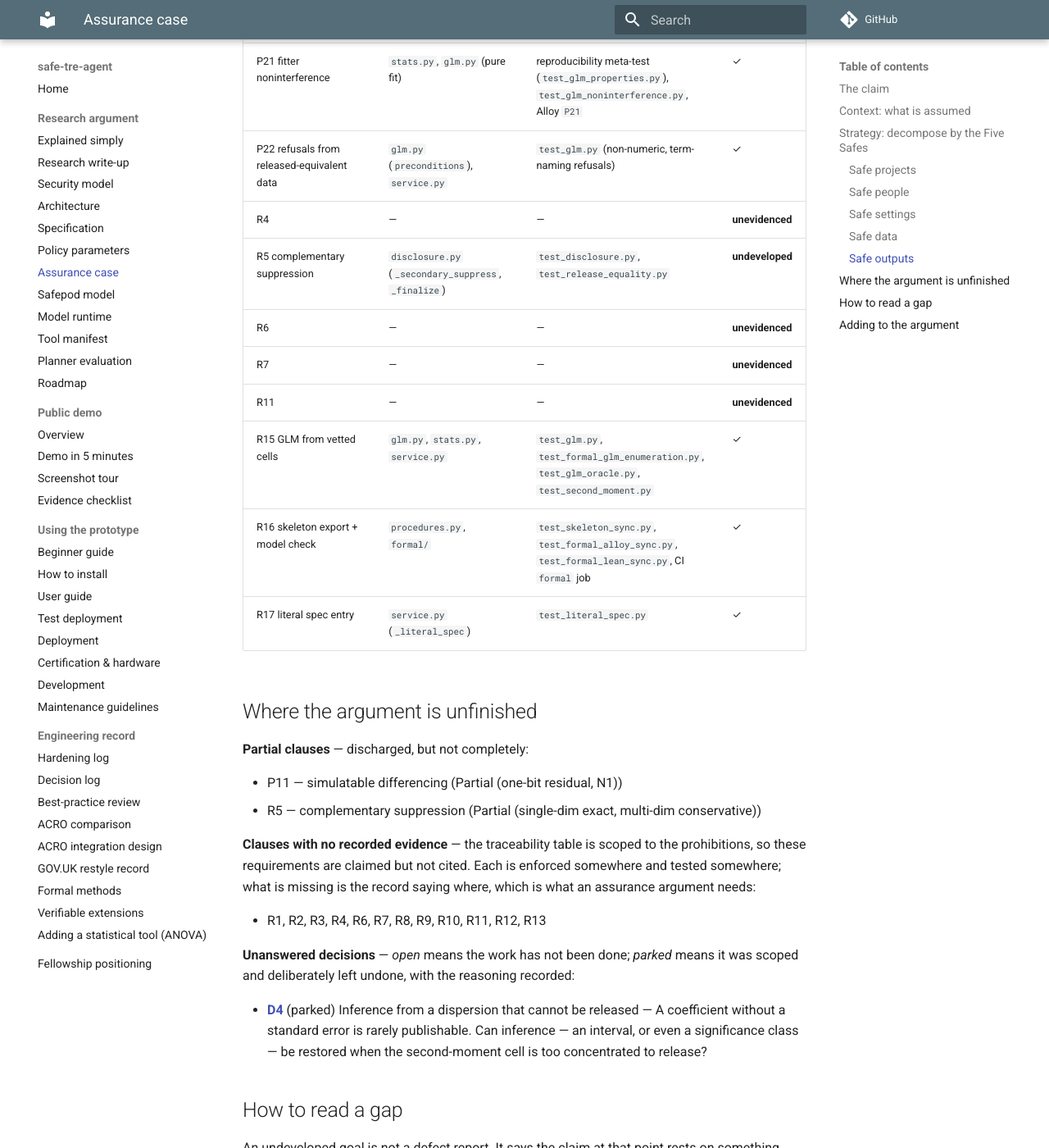
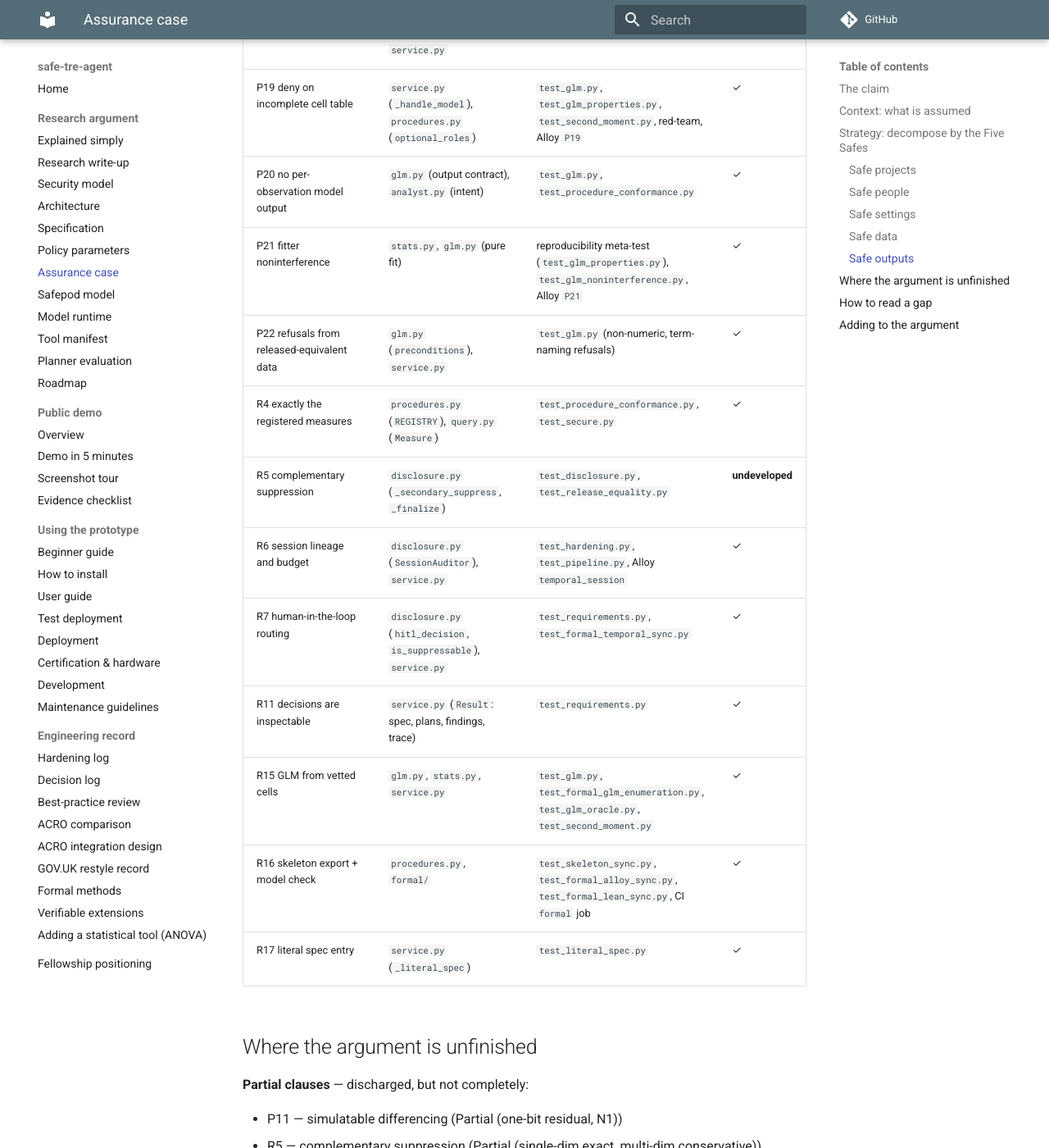
Before and after one commit to wadelab/safe-tre-agent, an MkDocs documentation site: the page built from docs/assurance-case.md, in a window 1280 px wide and 1400 px high, scrolled down 3932 px. Shown: the whole window at 82% size. Built offline with MkDocs 1.6.1 and Material for MkDocs 9.7.7, drawn with Linux system fonts in a browser that asks for light colours; comment, search, counter and statistics services are not loaded; some of the changed text lies outside the part shown.

Commit message:
Every clause has evidence now, and one of them turned out not to be met
The assurance case had surfaced twelve requirements the specification asserts
with nothing in the traceability table carrying them — the table having been
scoped to the prohibitions. Writing those rows meant finding the evidence
rather than assuming it, and three clauses turned out not to have any.

R7 is the human-in-the-loop routing, and hitl_decision IS the clause: every
finding passes through it, this round's suppressable work re-routed what
reaches it, and nothing tested it directly. R3's memory and thread caps were
never asserted; only the row cap was, incidentally, by the SafeSQL shape
tests.

R11 was not a missing test but a missing feature. It requires the validated
spec, the compiled SQL plan, the findings and the trace to be inspectable for
a decision; three were available and the plan was exposed nowhere, so a MUST
clause was quietly unmet. Result.plans now carries it — one entry, or one per
design-cell table for a model, and present on denials too, since an analyst
told no is owed the plan that would have run. Showing it is safe by the same
property the SafeSQL proof establishes: every value is bound, so the string
names allowlisted columns and nothing an analyst did not supply. A test
asserts exactly that.

Attaching it also caught its own bug: the model path's deny() closure can fire
on a fidelity refusal before any aggregate is planned, so `plans` had to be
bound before the closure rather than where the aggregates are compiled.

test_every_clause_has_a_traceability_row closes the hole for good. A clause may
be Partial, but it may not be unaccounted for.

```diff
--- a/docs/assurance-case.md
+++ b/docs/assurance-case.md
@@ -49,8 +49,8 @@ the argument is honest about being incomplete rather than quiet about it.
 | P1 no code/SQL execution | `query.py`, `service.py` | `test_secure.py` | ✓ |
 | P2 no row-level output | `engine.py` (aggregate-only views) | `test_secure.py`, `test_invariants.py` | ✓ |
 | P10 non-numeric refusals | `disclosure.py` (`SessionAuditor`) | `test_hardening.py` | ✓ |
-| R1 | — | — | **unevidenced** |
-| R12 | — | — | **unevidenced** |
+| R1 natural-language request to untrusted spec | `service.py` (`handle`), `planner.py` | `test_pipeline.py`, `test_secure.py` | ✓ |
+| R12 red-team harness | `redteam/run_redteam.py`, `redteam/attacks.yaml` | CI job `test` (fails the build on any regression) | ✓ |
 
 ### Safe people
 
@@ -60,7 +60,7 @@ the argument is honest about being incomplete rather than quiet about it.
 |---|---|---|---|
 | P13 identity/channel coupling | `identity.py`, `channel.py` | `test_hardening.py`, `test_web.py` | ✓ |
 | P14 channel + allowlist gate | `channel.py`, `identity.py`, `app.py` | `test_web.py`, `test_schema.py` | ✓ |
-| R10 | — | — | **unevidenced** |
+| R10 channel and allowlist on every path | `safetre_web/channel.py`, `identity.py`, `app.py` | `test_web.py`, `test_hardening.py` | ✓ |
 
 ### Safe settings
 
@@ -73,9 +73,9 @@ the argument is honest about being incomplete rather than quiet about it.
 | P12 safe marginals & schema | `engine.py`, `manifest.py`, `schema.py` | `test_schema.py`, `test_hardening.py` | ✓ |
 | P15 tamper-evident audit | `audit.py` (HMAC chain) | `test_secure.py` | ✓ |
 | P16 concurrency serialisation | `session.py`, `app.py` | `test_hardening.py`, Alloy `temporal_session` | ✓ |
-| R3 | — | — | **unevidenced** |
-| R8 | — | — | **unevidenced** |
-| R13 | — | — | **unevidenced** |
+| R3 read-only SQL under resource caps | `engine.py` (`compile_query`, `MEMORY_LIMIT`, `THREADS`, `ROW_CAP`) | `test_formal_enumeration.py`, `test_procedure_conformance.py`, `test_requirements.py` | ✓ |
+| R8 HMAC-chained audit and verification | `audit.py`, `safetre_web/app.py` | `test_secure.py`, `test_web.py` | ✓ |
+| R13 no silent fallback to the mock planner | `llm.py` (`resolve_planner_mode`) | `test_llm.py` | ✓ |
 
 ### Safe data
 
@@ -87,8 +87,8 @@ the argument is honest about being incomplete rather than quiet about it.
 | P4 internal variables never leave | `query.py`, `engine.py` | `test_secure.py`, Lean `P4` | ✓ |
 | P5 minimum donor count | `disclosure.py`, `engine.py` (`n_donors`) | `test_secure.py`, `test_disclosure.py` | ✓ |
 | P6 dominance / influence | `disclosure.py`, `engine.py` | `test_secure.py`, `test_disclosure.py` | ✓ |
-| R2 | — | — | **unevidenced** |
-| R9 | — | — | **unevidenced** |
+| R2 validate before execution | `query.py` (`QuerySpec`), `service.py` | `test_secure.py`, `test_query_properties.py`, `test_formal_enumeration.py` | ✓ |
+| R9 published metadata contracts | `manifest.py`, `schema.py`, `engine.py` (`marginal_donor_counts`) | `test_manifest.py`, `test_schema.py` | ✓ |
 | R14 procedure registry | `procedures.py` | `test_procedure_conformance.py` | ✓ |
 
 ### Safe outputs
@@ -105,11 +105,11 @@ the argument is honest about being incomplete rather than quiet about it.
 | P20 no per-observation model output | `glm.py` (output contract), `analyst.py` (intent) | `test_glm.py`, `test_procedure_conformance.py` | ✓ |
 | P21 fitter noninterference | `stats.py`, `glm.py` (pure fit) | reproducibility meta-test (`test_glm_properties.py`), `test_glm_noninterference.py`, Alloy `P21` | ✓ |
 | P22 refusals from released-equivalent data | `glm.py` (`preconditions`), `service.py` | `test_glm.py` (non-numeric, term-naming refusals) | ✓ |
-| R4 | — | — | **unevidenced** |
+| R4 exactly the registered measures | `procedures.py` (`REGISTRY`), `query.py` (`Measure`) | `test_procedure_conformance.py`, `test_secure.py` | ✓ |
 | R5 complementary suppression | `disclosure.py` (`_secondary_suppress`, `_finalize`) | `test_disclosure.py`, `test_release_equality.py` | **undeveloped** |
-| R6 | — | — | **unevidenced** |
-| R7 | — | — | **unevidenced** |
-| R11 | — | — | **unevidenced** |
+| R6 session lineage and budget | `disclosure.py` (`SessionAuditor`), `service.py` | `test_hardening.py`, `test_pipeline.py`, Alloy `temporal_session` | ✓ |
+| R7 human-in-the-loop routing | `disclosure.py` (`hitl_decision`, `is_suppressable`), `service.py` | `test_requirements.py`, `test_formal_temporal_sync.py` | ✓ |
+| R11 decisions are inspectable | `service.py` (`Result`: spec, plans, findings, trace) | `test_requirements.py` | ✓ |
 | R15 GLM from vetted cells | `glm.py`, `stats.py`, `service.py` | `test_glm.py`, `test_formal_glm_enumeration.py`, `test_glm_oracle.py`, `test_second_moment.py` | ✓ |
 | R16 skeleton export + model check | `procedures.py`, `formal/` | `test_skeleton_sync.py`, `test_formal_alloy_sync.py`, `test_formal_lean_sync.py`, CI `formal` job | ✓ |
 | R17 literal spec entry | `service.py` (`_literal_spec`) | `test_literal_spec.py` | ✓ |
@@ -120,10 +120,6 @@ the argument is honest about being incomplete rather than quiet about it.
 
 - P11 — simulatable differencing (Partial (one-bit residual, N1))
 - R5 — complementary suppression (Partial (single-dim exact, multi-dim conservative))
-
-**Clauses with no recorded evidence** — the traceability table is scoped to the prohibitions, so these requirements are claimed but not cited. Each is enforced somewhere and tested somewhere; what is missing is the record saying where, which is what an assurance argument needs:
-
-- R1, R2, R3, R4, R6, R7, R8, R9, R10, R11, R12, R13
 
 **Unanswered decisions** — *open* means the work has not been done; *parked* means it was scoped and deliberately left undone, with the reasoning recorded:
 
```
Also changed, not shown: CHANGELOG.md (+25 -0 lines), docs/specification.md (+23 -3 lines), 4 other files.
